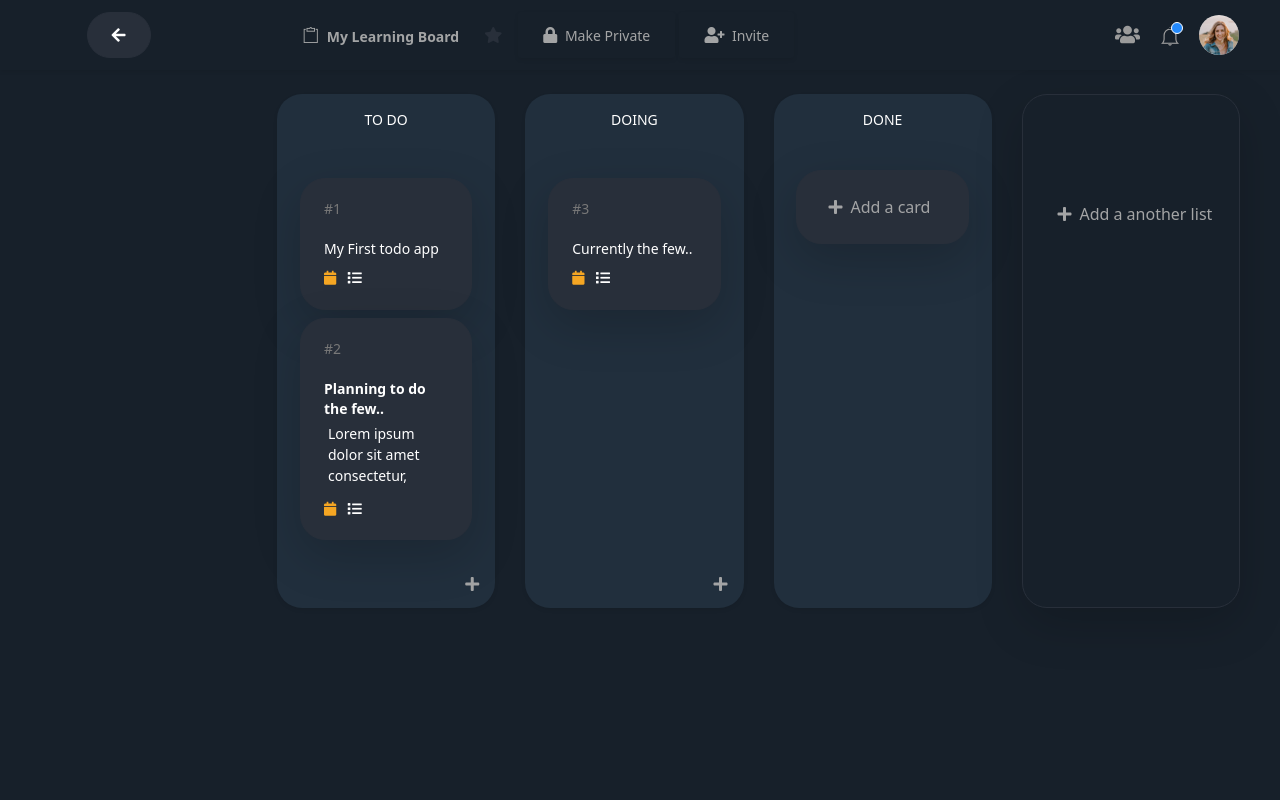
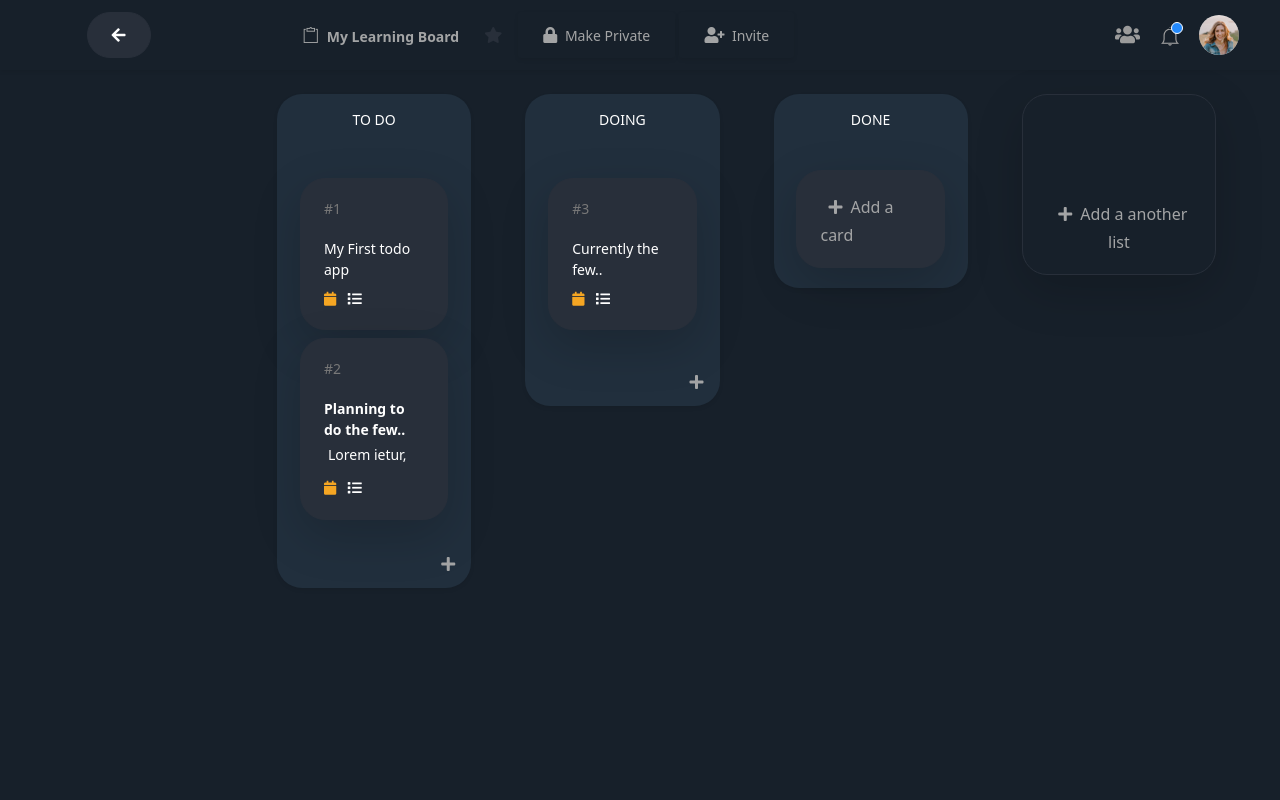
Before and after one commit to Onlynfk/django-react-todo-app, a Django app: page /board/ in a window 1280 px wide. Run offline with Django 3.2, Linux system fonts and the light colour scheme; some libraries are stand-ins or nearby versions.

Commit message:
fixed strecth card issue

```diff
--- a/project/TodList/templates/todList/todo_board.html
+++ b/project/TodList/templates/todList/todo_board.html
@@ -165,7 +165,7 @@
         <div class="content-wrapper back_color ">
           <div class="row"  id="example5" class="card">
             <!--  Todo List Board Start -->
-            <div class="col-md-3 grid-margin stretch-card" style="cursor: grabbing;">
+            <div class="col-md-3 grid-margin " style="cursor: grabbing;">
               <div class="card card_bg shadow-sm mr-4 handle">
                 <p class="card-title  text-white  text-center mt-3">To Do</p>
                 <div class="card-body"  id="example2Left">
@@ -184,7 +184,7 @@
                       <p class="card-title text-md-center text-xl-left">#2</p>
                       <p class="text-white bg-transparent font-bold">Planning to do the few..</p>
 
-                      <p class="text-white bg-transparent p-1">Lorem ipsum dolor sit amet consectetur,</p>
+                      <p class="text-white bg-transparent p-1">Lorem ietur,</p>
                       <p class="mb-0 mt-2 text-white"><i class="fas fa-calendar  text-warning mr-2"></i> <i
                           class="fas fa-list "></i></p>
                     </div>
@@ -200,7 +200,7 @@
 
 
             <!--  Doing List Board Start -->
-            <div class="col-md-3 grid-margin stretch-card" style="cursor: grabbing;">
+            <div class="col-md-3 grid-margin " style="cursor: grabbing;">
               <div class="card card_bg shadow-sm mr-4 handle ">
                 <p class="card-title  text-white  text-center mt-3 ">Doing</p>
                 <div class="card-body" id="example2Right">
@@ -224,7 +224,7 @@
 
 
           <!--  Done List Board Start -->
-            <div class="col-md-3 grid-margin stretch-card" style="cursor: grabbing;">
+            <div class="col-md-3 grid-margin " style="cursor: grabbing;">
               <div class="card card_bg shadow-sm mr-4 handle">
                 <p class="card-title  text-white  text-center mt-3 ">Done</p>
                 <div class="card-body">
@@ -239,7 +239,7 @@
           <!--  Done List Board End -->
 
           <!-- add new  list board Start -->
-            <div class="col-md-3 grid-margin stretch-card">
+            <div class="col-md-3 grid-margin">
               <div class="card bg-transparent border border-dark shadow-lg mr-4 handle ">
                 <p class="card-title  text-white  text-center mt-3 "></p>
                 <div class="card-body text-center mt-5">
```
